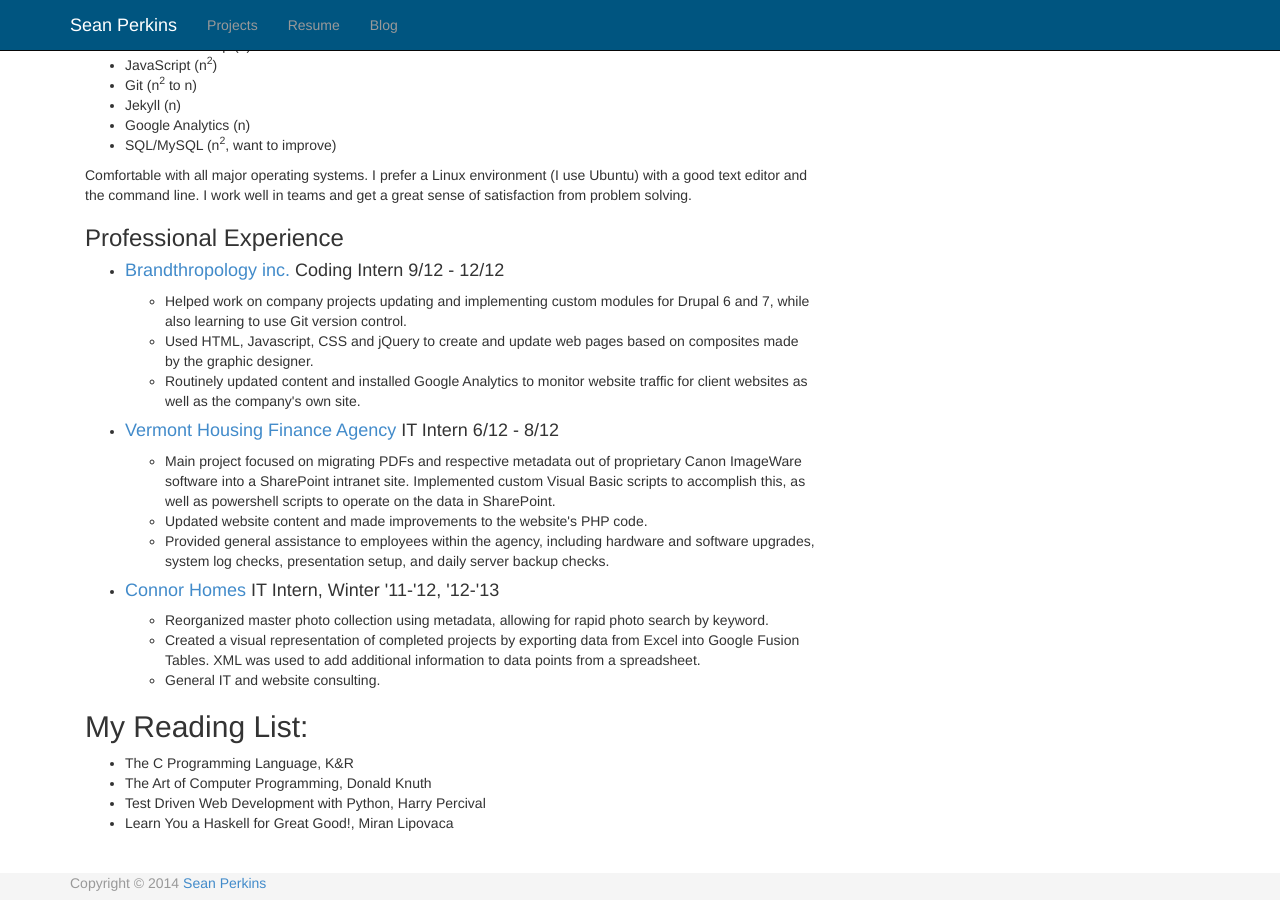
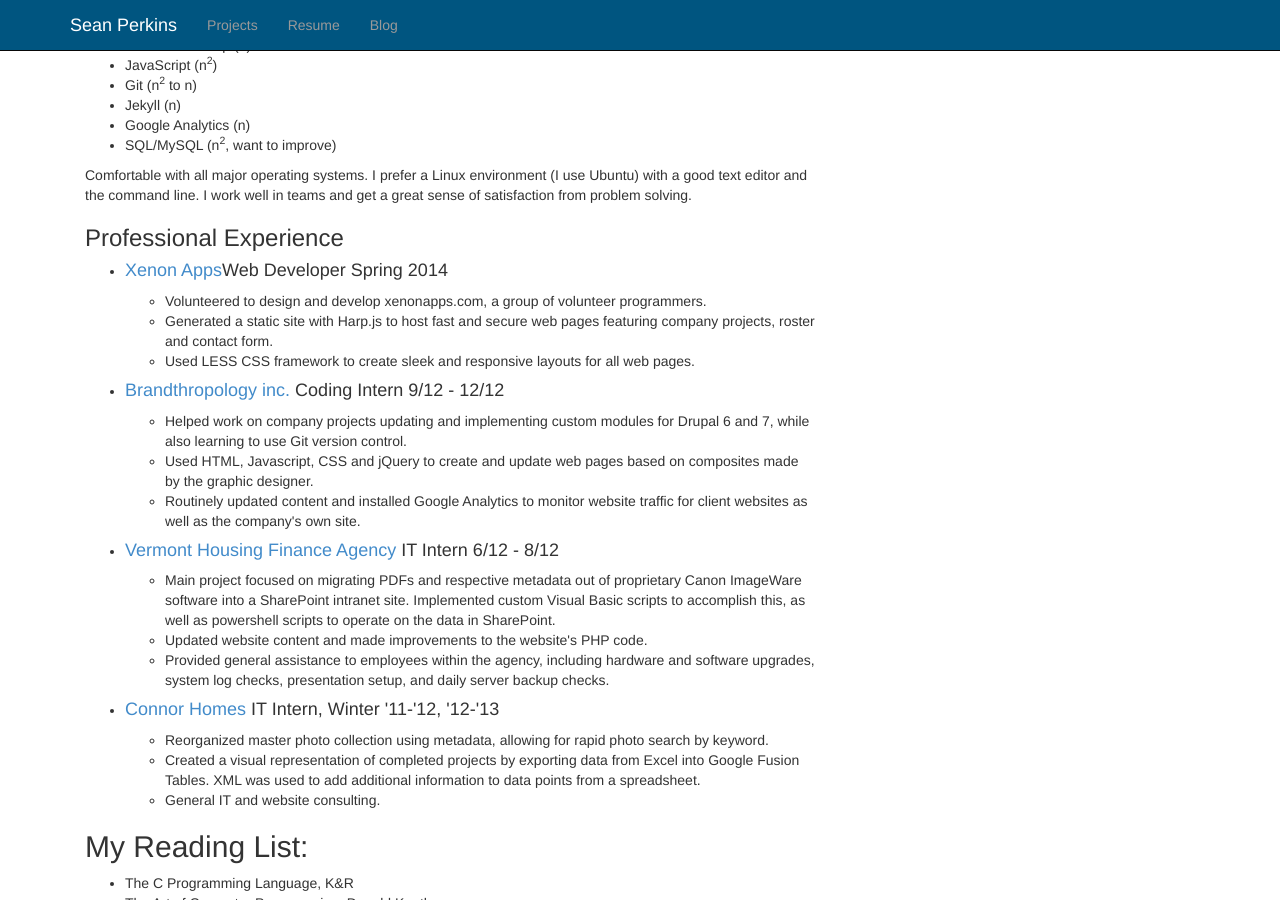
Before and after one commit to scperkins/scperkins.github.io, a Jekyll site: the page built from resume.html, in a window 1280 px wide and 900 px high, scrolled down 585 px. Built offline with Jekyll 4.4.1, drawn with Linux system fonts in a browser that asks for light colours.

Commit message:
added xenon apps

```diff
--- a/resume.html
+++ b/resume.html
@@ -43,6 +43,16 @@ layout: default
 
 				<h3>Professional Experience</h3>
 					<p>
+						<ul>
+							<li><h4><a href="http://xenonapps.com">Xenon Apps</a>Web Developer Spring 2014</h4></li>
+							<ul>
+								<li>Volunteered to design and develop xenonapps.com, a group of volunteer programmers.</li>
+								<li>Generated a static site with Harp.js to host fast and secure web pages featuring company projects, roster and contact form.</li>
+								<li>Used LESS CSS framework to create sleek and responsive layouts for all web pages.</li>
+							</ul>
+
+						</ul>
+
 						<ul>
 							<li><h4><a href="http://www.brandthropology.com">Brandthropology inc.</a> Coding Intern 9/12 - 12/12</h4></li>
 								<ul>
```
